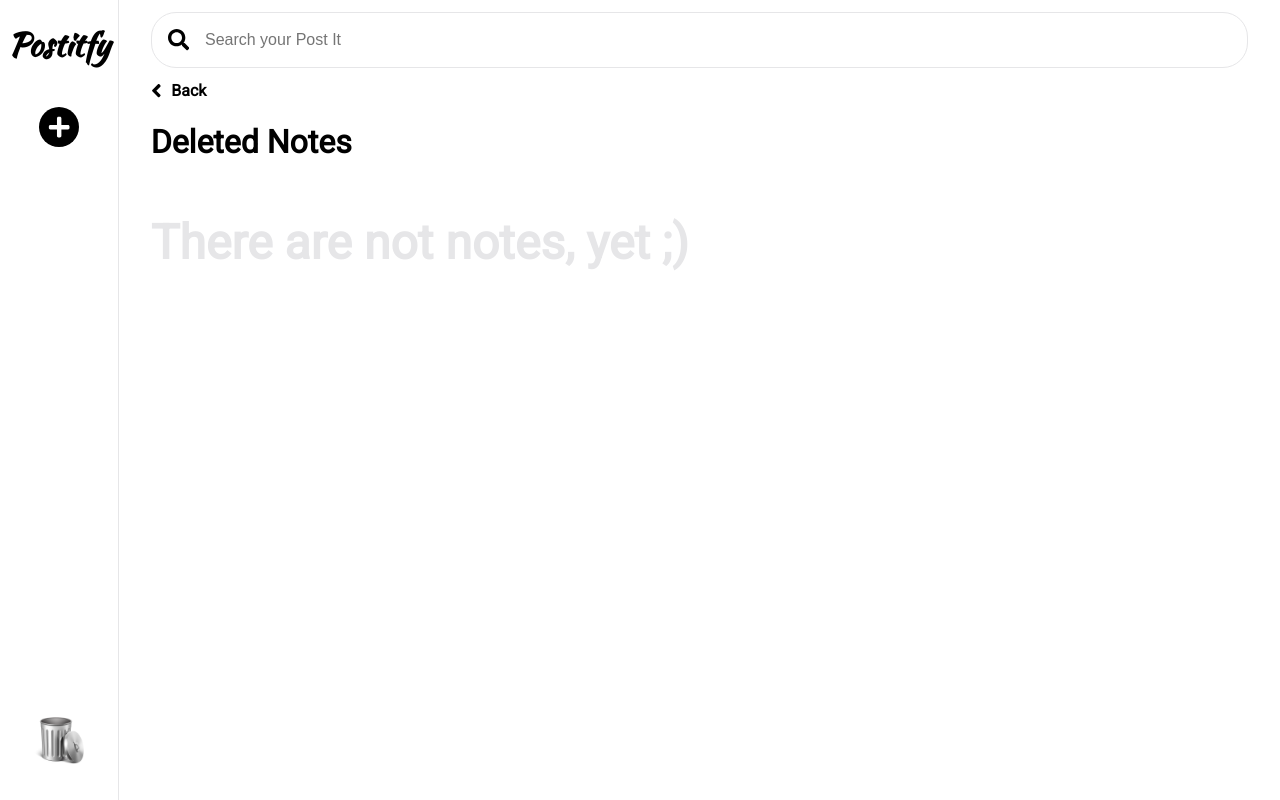
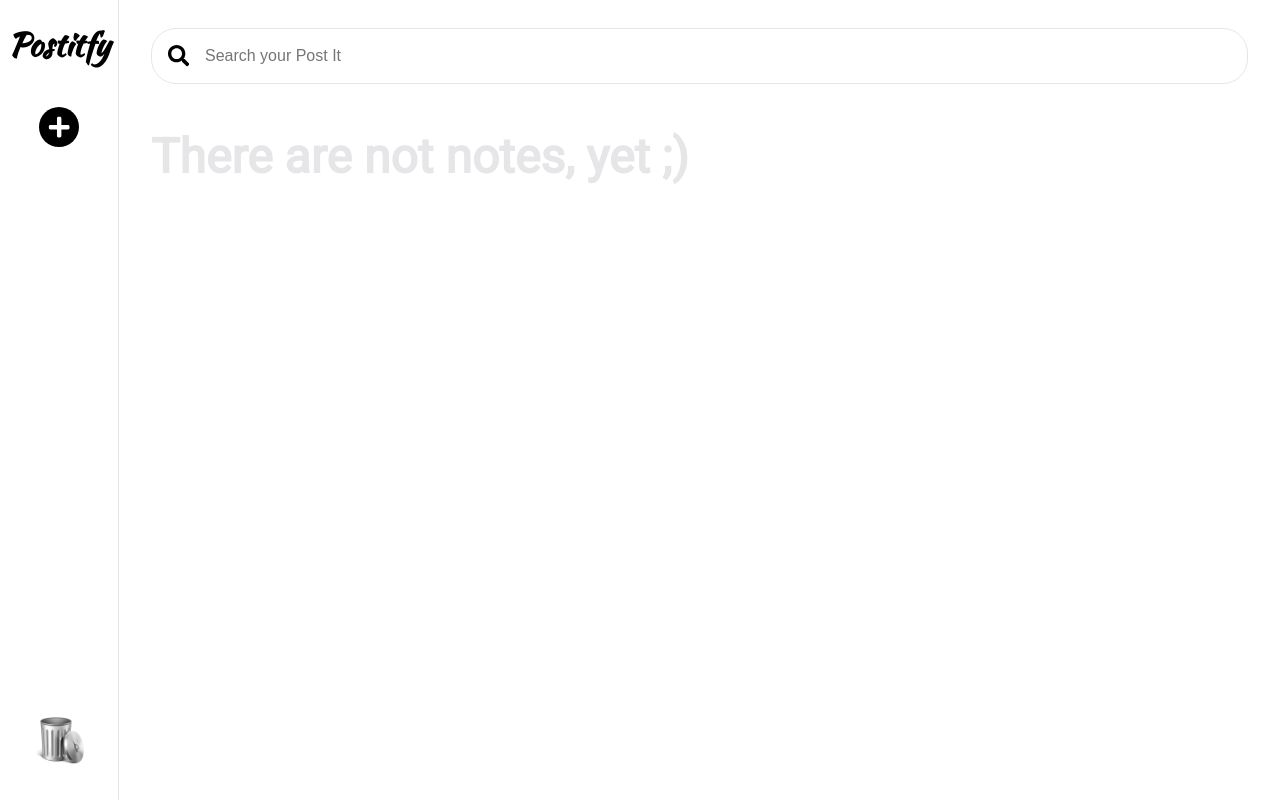
Before and after one commit to I-Mati/postitfy, a React (Create React App) app: page /trash in a window 1280 px wide. Built offline with nearby package versions, Linux system fonts and the light colour scheme.

Commit message:
Remove Workspace Component

```diff
--- a/src/App.js
+++ b/src/App.js
@@ -78,7 +78,11 @@ const App = () => {
         <Sidebar newNote={onAddNewNote} inTrash={inTrash} />
         <Switch>
           <Route exact path="/trash">
-            <Panel title="Deleted Notes" notes={inactiveNotes} />
+            <Panel
+              title="Deleted Notes"
+              notes={inactiveNotes}
+              handleNote={handleEditing}
+            />
           </Route>
           <Route path="/">
             <Panel
--- a/src/components/Panel/index.js
+++ b/src/components/Panel/index.js
@@ -1,13 +1,28 @@
+/* eslint-disable react/jsx-props-no-spreading */
 import { useLocation, Link } from "react-router-dom";
 import { FontAwesomeIcon } from "@fortawesome/react-fontawesome";
 import { faAngleLeft } from "@fortawesome/free-solid-svg-icons";
 import Searchbar from "../Searchbar";
-import Workspace from "../Workspace";
+import Postit from "../Postit";
 import "./style.css";
 
 const Panel = ({ title, notes, handleNote }) => {
   const location = useLocation();
   const isInTrash = location.pathname === "/trash";
+
+  if (notes.length === 0) {
+    return (
+      <div id="panelContainer">
+        <div id="contentContainer">
+          <Searchbar />
+          <div id="emptyState">
+            <h1>There are not notes, yet ;)</h1>
+          </div>
+        </div>
+      </div>
+    );
+  }
+
   return (
     <div id="panelContainer">
       <div id="contentContainer">
@@ -20,8 +35,13 @@ const Panel = ({ title, notes, handleNote }) => {
             </Link>
           </div>
         )}
-        <h1>{title}</h1>
-        <Workspace notes={notes} handleNote={handleNote} />
+        <h1 id="containerTitle">{title}</h1>
+
+        <div id="workspaceContainer">
+          {notes.map((note) => (
+            <Postit handleNote={handleNote} {...note} />
+          ))}
+        </div>
       </div>
     </div>
   );
--- a/src/components/Panel/style.css
+++ b/src/components/Panel/style.css
@@ -7,6 +7,10 @@
 #contentContainer {
   flex-grow: 1;
   padding: 0 2rem;
+}
+
+#containerTitle {
+  margin-top: 15px;
 }
 
 #backButton a {
@@ -22,3 +26,20 @@
 #backButton a svg {
   margin-right: 10px;
 }
+#workspaceContainer {
+  width: 100%;
+  display: flex;
+  flex-wrap: wrap;
+}
+
+#emptyState {
+  width: 100%;
+  display: flex;
+  place-items: center;
+}
+
+#emptyState h1 {
+  color: var(--gray);
+  font-size: 3rem;
+  text-align: center;
+}
--- a/src/components/Searchbar/style.css
+++ b/src/components/Searchbar/style.css
@@ -1,5 +1,6 @@
 #searchContainer {
   height: 10vh;
+  margin-top: 1em;
   display: flex;
   flex-direction: column;
   justify-content: center;
--- a/src/components/Workspace/index.js
+++ /dev/null
@@ -1,22 +0,0 @@
-/* eslint-disable react/jsx-props-no-spreading */
-import React from "react";
-import Postit from "../Postit";
-import "./style.css";
-
-const Workspace = ({ notes, handleNote }) => {
-  if (notes.length === 0)
-    return (
-      <div id="emptyState">
-        <h1>There are not notes, yet ;)</h1>
-      </div>
-    );
-  return (
-    <div id="workspaceContainer">
-      {notes.map((note) => (
-        <Postit handleNote={handleNote} {...note} />
-      ))}
-    </div>
-  );
-};
-
-export default Workspace;
--- a/src/components/Workspace/style.css
+++ /dev/null
@@ -1,17 +0,0 @@
-#workspaceContainer {
-  width: 100%;
-  display: flex;
-  flex-wrap: wrap;
-}
-
-#emptyState {
-  width: 100%;
-  display: flex;
-  place-items: center;
-}
-
-#emptyState h1 {
-  color: var(--gray);
-  font-size: 3rem;
-  text-align: center;
-}
```
